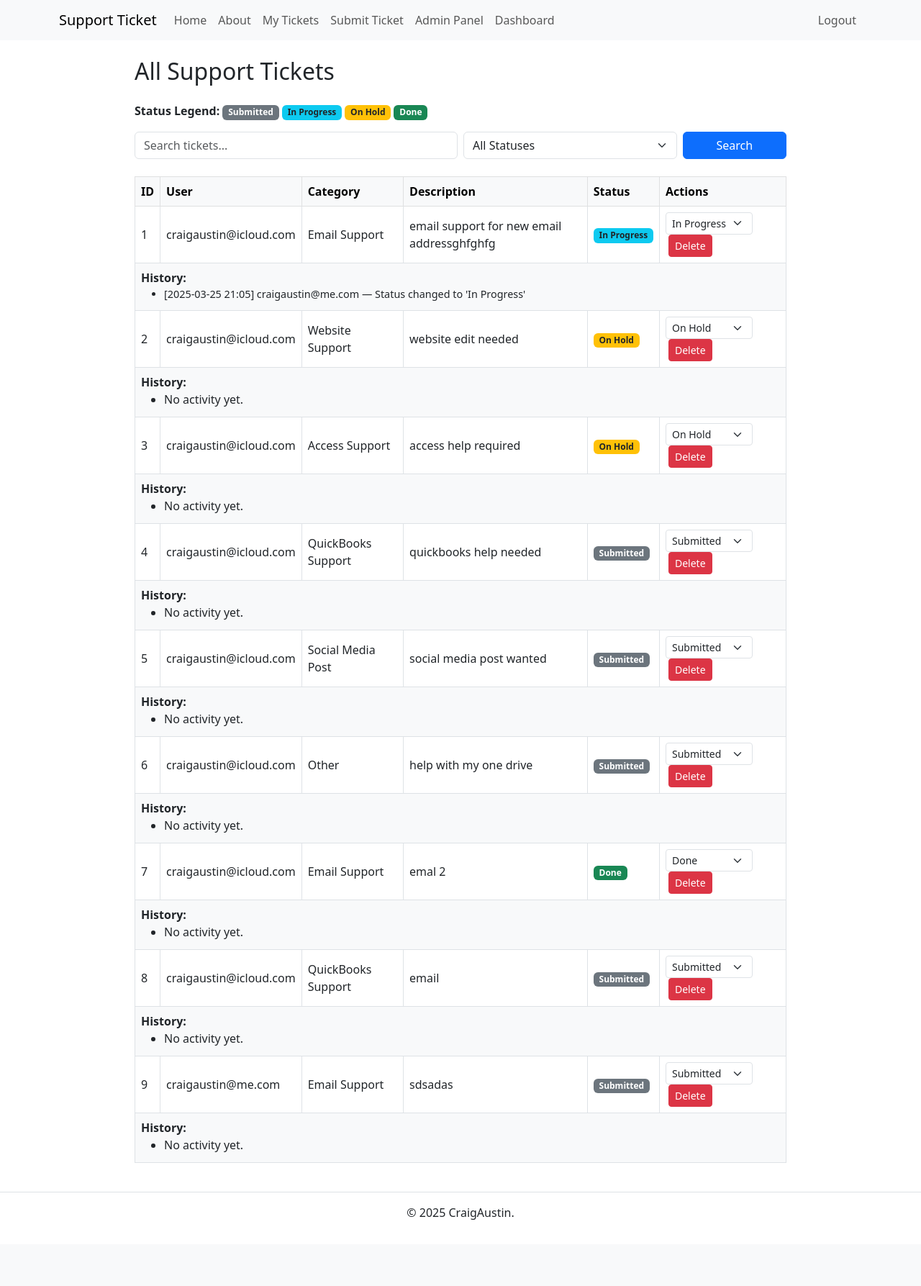
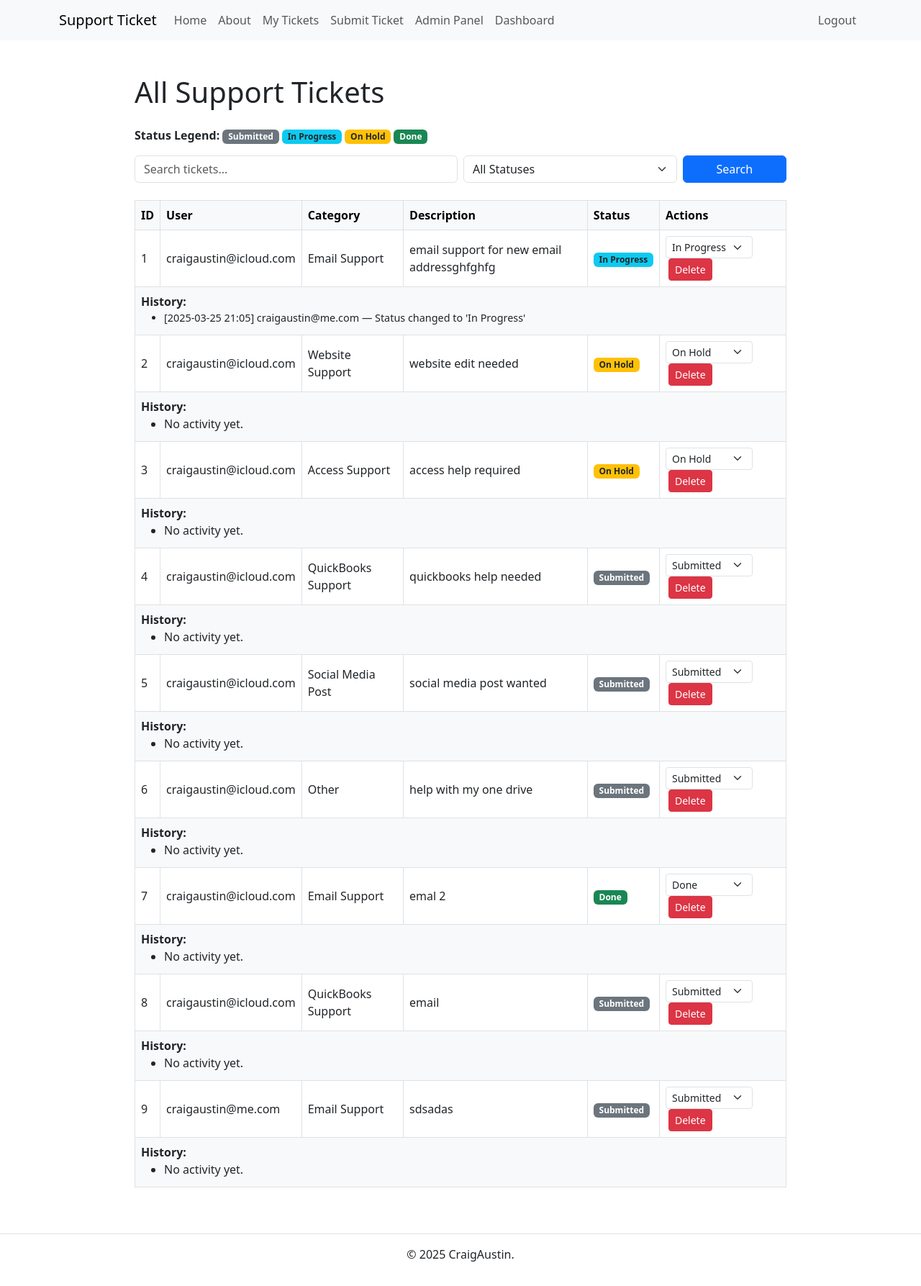
Before and after one commit to mr-aust1n/milestone-project-three, a Flask app: page /admin/tickets in a window 1280 px wide. Shown: the whole page at 72% size. Before the commit the page ends 1695 px from the top, so only its background shows below. Run offline with Flask 3, Linux system fonts and the light colour scheme; a user stored in the database is signed in; data comes from the database, SQL or seed files in the repository; some libraries are stand-ins or nearby versions.

Commit message:
Update admin_tickets.html
Updeated code to fix the w3 schools errors

```diff
--- a/templates/admin_tickets.html
+++ b/templates/admin_tickets.html
@@ -3,22 +3,23 @@
 {% block title %}All Support Tickets (Admin Panel){% endblock %}
 
 {% block content %}
-<!-- Skip link -->
+
+<!-- Skip link for accessibility -->
 <a href="#admin-content" class="visually-hidden-focusable">Skip to main content</a>
 
-<section id="admin-content" class="container" aria-labelledby="page-heading">
+<main id="admin-content" class="container my-5" aria-labelledby="page-heading">
 
     <div class="row justify-content-center">
         <div class="col-lg-10 col-md-12">
 
             <!-- Page heading -->
             <header class="mb-4">
-                <h2 id="page-heading">All Support Tickets</h2>
+                <h1 id="page-heading">All Support Tickets</h1>
             </header>
 
             <!-- Status Badge Legend -->
             <section aria-labelledby="legend-heading" class="mb-3">
-                <h3 id="legend-heading" class="visually-hidden">Status Badge Legend</h3>
+                <h2 id="legend-heading" class="visually-hidden">Status Badge Legend</h2>
                 <p><strong>Status Legend:</strong>
                     <span class="badge bg-secondary" aria-label="Status: Submitted">Submitted</span>
                     <span class="badge bg-info text-dark" aria-label="Status: In Progress">In Progress</span>
@@ -28,9 +29,11 @@
             </section>
 
             {% if tickets %}
+
             <!-- Filter/Search Form -->
-            <form method="GET" action="{{ url_for('admin_tickets') }}" class="row g-2 mb-4" role="search"
-                aria-label="Ticket Search and Filter">
+            <section aria-labelledby="search-heading" class="mb-4">
+                <h2 id="search-heading" class="visually-hidden">Ticket Search and Filter</h2>
+                <form method="GET" action="{{ url_for('admin_tickets') }}" class="row g-2" role="search">
                     <div class="col-md-6">
                         <label for="search-input" class="visually-hidden">Search tickets</label>
                         <input type="text" id="search-input" name="search" placeholder="Search tickets..."
@@ -42,20 +45,23 @@
                             <option value="">All Statuses</option>
                             <option value="Submitted" {% if request.args.get('status_filter')=="Submitted" %}selected{%
                                 endif %}>Submitted</option>
-                        <option value="In Progress" {% if request.args.get('status_filter')=="In Progress" %}selected{%
-                            endif %}>In Progress</option>
-                        <option value="On Hold" {% if request.args.get('status_filter')=="On Hold" %}selected{% endif
-                            %}>On Hold</option>
-                        <option value="Done" {% if request.args.get('status_filter')=="Done" %}selected{% endif %}>Done
-                        </option>
+                            <option value="In Progress" {% if request.args.get('status_filter')=="In Progress"
+                                %}selected{% endif %}>In Progress</option>
+                            <option value="On Hold" {% if request.args.get('status_filter')=="On Hold" %}selected{%
+                                endif %}>On Hold</option>
+                            <option value="Done" {% if request.args.get('status_filter')=="Done" %}selected{% endif %}>
+                                Done</option>
                         </select>
                     </div>
                     <div class="col-md-2">
                         <button type="submit" class="btn btn-primary w-100">Search</button>
                     </div>
                 </form>
+            </section>
 
             <!-- Tickets Table -->
+            <section aria-labelledby="tickets-heading">
+                <h2 id="tickets-heading" class="visually-hidden">Support Tickets Table</h2>
                 <div class="table-responsive" role="region" aria-label="List of Support Tickets">
                     <table class="table align-middle table-bordered">
                         <thead class="table-light">
@@ -101,12 +107,12 @@
                                         <select id="status-select-{{ ticket.id }}" name="status"
                                             onchange="this.form.submit()"
                                             class="form-select form-select-sm d-inline w-auto">
-                                        <option value="Submitted" {% if ticket.status=="Submitted" %}selected{% endif
-                                            %}>Submitted</option>
+                                            <option value="Submitted" {% if ticket.status=="Submitted" %}selected{%
+                                                endif %}>Submitted</option>
                                             <option value="In Progress" {% if ticket.status=="In Progress" %}selected{%
                                                 endif %}>In Progress</option>
-                                        <option value="On Hold" {% if ticket.status=="On Hold" %}selected{% endif %}>On
-                                            Hold</option>
+                                            <option value="On Hold" {% if ticket.status=="On Hold" %}selected{% endif
+                                                %}>On Hold</option>
                                             <option value="Done" {% if ticket.status=="Done" %}selected{% endif %}>Done
                                             </option>
                                         </select>
@@ -124,7 +130,8 @@
 
                             <!-- Activity Log Row -->
                             <tr>
-                            <td colspan="6" class="bg-light" aria-label="Activity history for ticket {{ ticket.id }}">
+                                <td colspan="6" class="bg-light"
+                                    aria-label="Activity history for ticket {{ ticket.id }}">
                                     <strong>History:</strong>
                                     <ul class="mb-1" aria-label="Activity log for ticket {{ ticket.id }}">
                                         {% for log in ticket.logs %}
@@ -142,6 +149,7 @@
                         </tbody>
                     </table>
                 </div>
+            </section>
 
             <!-- Pagination -->
             <nav aria-label="Ticket pagination" class="pagination-container">
@@ -153,5 +161,6 @@
             {% endif %}
         </div>
     </div>
-</section>
+</main>
+
 {% endblock %}
```
Lines whose indentation alone changed are shown as unchanged.
